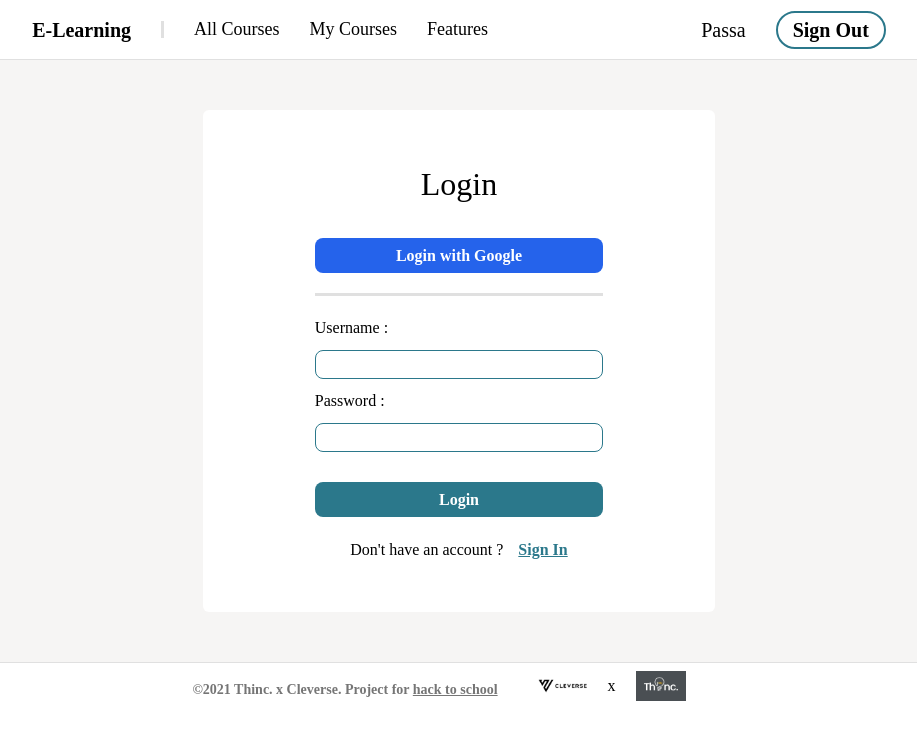
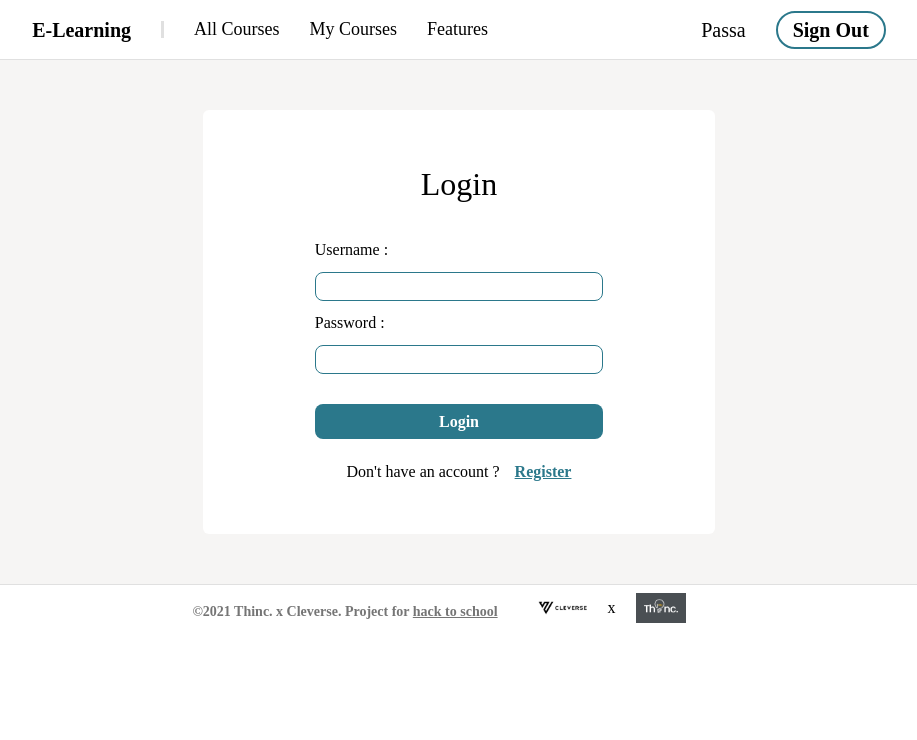
Before and after one commit to NasmeenI/E-COURSE-PLATFORM, a React (Create React App) app in the folder frontend/: page /login in a window 1280 px wide. Shown: the top 740 px of the page, without its empty margins (181-1098 px from the left). Built offline with nearby package versions, Linux system fonts and the light colour scheme.

Commit message:
edit: navigation and remove signin with google in login page

```diff
--- a/frontend/src/views/login/Login.js
+++ b/frontend/src/views/login/Login.js
@@ -1,9 +1,12 @@
+import { useNavigate } from "react-router";
 import Footer from "../../components/footer/Footer";
 import Header from "../../components/header/Header";
 import { useState } from "react";
 
 export default function Login() {
   const [inputs, setInputs] = useState({});
+
+  const navigate = useNavigate();
 
   const handleChange = (event) => {
     const name = event.target.name;
@@ -14,6 +17,11 @@ export default function Login() {
   const handleSubmit = (event) => {
     event.preventDefault();
   };
+
+  const goToRegister = () => {
+    navigate("/register");
+  };
+
   return (
     <div>
       <Header />
@@ -22,7 +30,7 @@ export default function Login() {
           <span className="font-primary text-[32px] mb-[30px]">Login</span>
 
           {/* Login with google button */}
-          <button
+          {/* <button
             onClick={""}
             className="w-[70%] bg-blue-600 rounded-lg py-[5px]"
           >
@@ -31,7 +39,7 @@ export default function Login() {
             </span>
           </button>
 
-          <div className="w-[70%] h-[3px] bg-[#E0E0E0] my-[20px]"></div>
+          <div className="w-[70%] h-[3px] bg-[#E0E0E0] my-[20px]"></div> */}
 
           <div className="w-[70%] items-start flex flex-col">
             <span className="font-secondary text-[16px]">Username :</span>
@@ -66,9 +74,9 @@ export default function Login() {
           <div className="flex flex-row mt-[20px] items-baseline">
             <span className="font-secondary">Don't have an account ?</span>
             {/* Sign in text */}
-            <button onClick={handleSubmit}>
+            <button onClick={goToRegister}>
               <span className="text-[#2B788B] text-[16px] underline ml-[15px] font-extrabold text-center font-secondary">
-                Sign In
+                Register
               </span>
             </button>
           </div>
```
